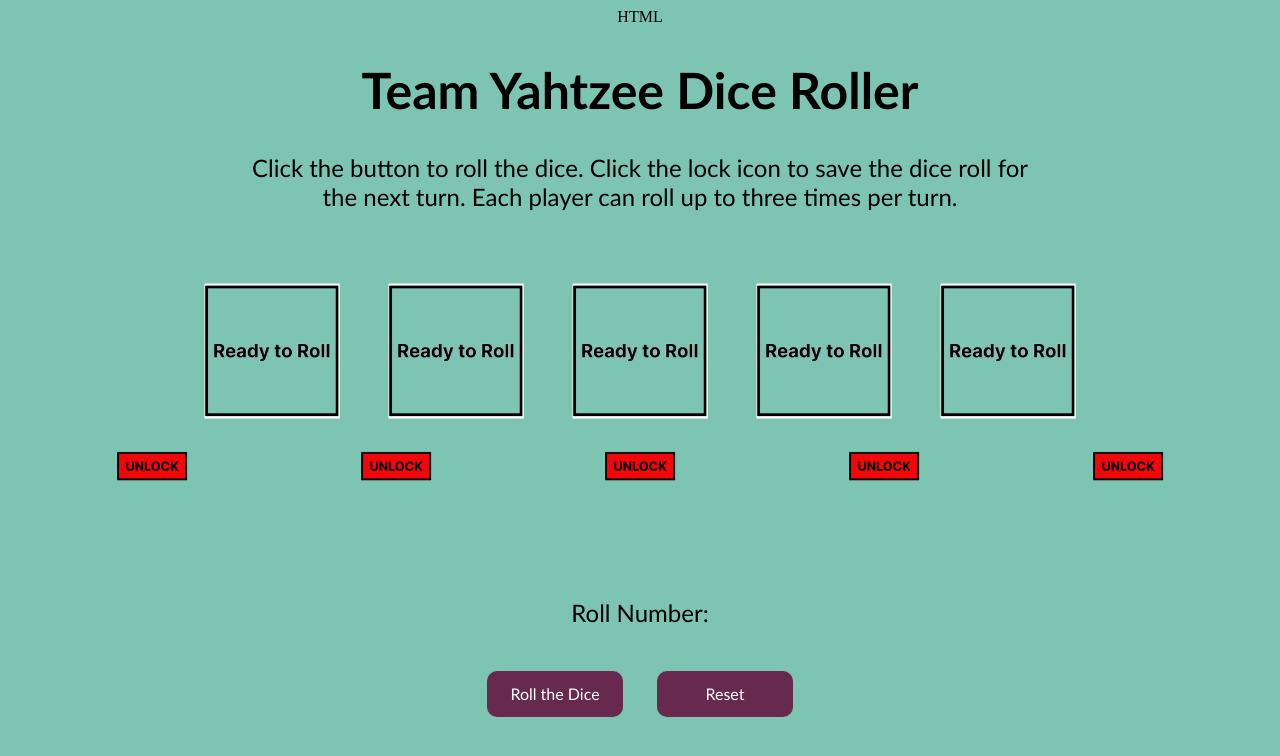
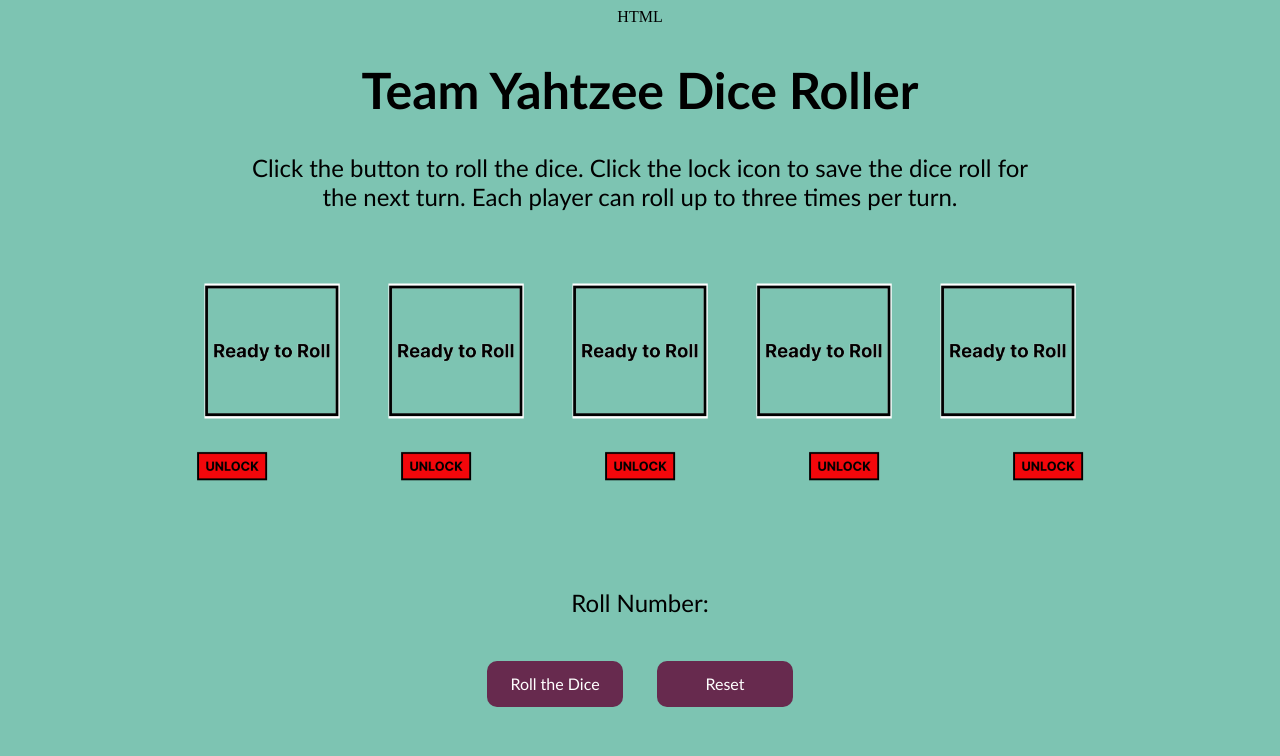
Before and after one commit to mdaniel70/Player, a plain HTML site: page index.html in a window 1280 px wide. Drawn offline with Linux system fonts and the light colour scheme.

Commit message:
Update index.html
update

```diff
--- a/index.html
+++ b/index.html
@@ -33,7 +33,7 @@
 
 .lock {
   height: 80px;
-  margin: auto 80px 60px;
+  margin: auto 60px 50px;
 }
 
 .button {
```
